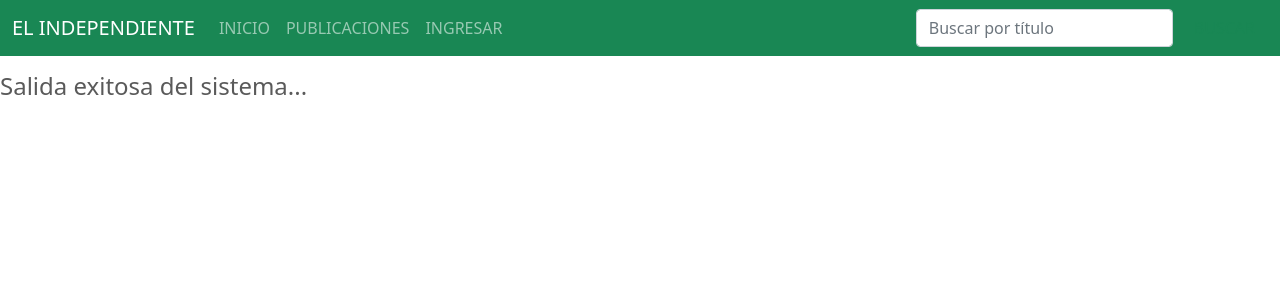
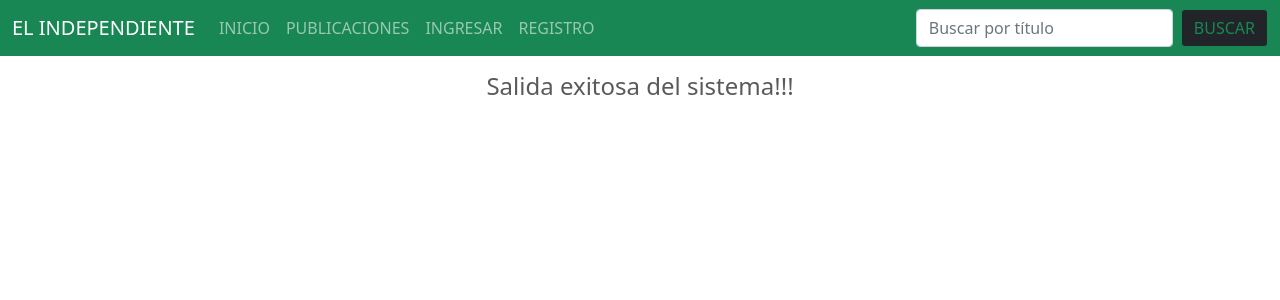
Before and after one commit to Abrahamv19/Blog_Economico_Python_Hugo_Vasquez, a Django app: page /logout/ in a window 1280 px wide. Shown: the top 300 px of the page. Run offline with Django 4.2, Linux system fonts and the light colour scheme; some libraries are stand-ins or nearby versions.

Commit message:
Agrego clases  login, signup y logout

```diff
--- a/BlogEconomico/templates/BlogEconomico/base.html
+++ b/BlogEconomico/templates/BlogEconomico/base.html
@@ -77,11 +77,14 @@
           <li class="nav-item">
             <a class="nav-link" href="{% url 'login' %}">INGRESAR</a>
           </li>
+          <li class="nav-item">
+            <a class="nav-link" href="{% url 'signup' %}">REGISTRO</a>
+          </li>
           {% endif %}
         </ul>
         <form action="{% url 'blog-search' %}" class="d-flex">
           <input class="form-control me-2" name="criterio" type="search" placeholder="Buscar por título" aria-label="Search">
-          <button class="btn btn-outline-success" type="submit">BUSCAR</button>
+          <button class="btn btn-dark btn-outline-success" type="submit">BUSCAR</button>
         </form>
       </div>
     </div>
--- a/BlogEconomico/templates/BlogEconomico/blog_detail.html
+++ b/BlogEconomico/templates/BlogEconomico/blog_detail.html
@@ -5,9 +5,11 @@
 <ul>
     <br>
     <li>
-        <h6>Id de publicacion: {{blog.id}}</h6> <br> <h4>{{blog.title}}</h4> <br> <h5>{{blog.subtitle}}</h5> <br> <p>{{blog.description}}</p> <br> <h6>{{blog.date}}</h6> <br> <h6>Autor: {{blog.publisher}}</h6>
+        <div class="col col-12" style="text-align: center;">
+        <h6>Id de publicacion: {{blog.id}}</h6> <br> <h4>{{blog.title}}</h4> <br> <h5>{{blog.subtitle}}</h5> <br> <img height="256px" src="{{blog.image_url}}">   <br> <br> <p class="lead" style="text-align: left;">{{blog.description}}</p> <br> <h6>{{blog.date}}</h6> <br> <h6>Autor: {{blog.publisher}}</h6>
         <a class="btn btn-primary"href="">Actualizar</a>
         <a class="btn btn-danger"href="">Borrar</a>
+       </div>
     </li>
 </ul>
 {% endblock %}
--- a/BlogEconomico/templates/BlogEconomico/blog_form.html
+++ b/BlogEconomico/templates/BlogEconomico/blog_form.html
@@ -2,7 +2,7 @@
 {% load static %}
 
 {% block main %}
-<form method="post">
+<form method="post" enctype="multipart/form-data">
     {% csrf_token %}
     {{form.as_p}}
     <input type="submit" value="Actualizar">
--- a/BlogEconomico/templates/registration/logout.html
+++ b/BlogEconomico/templates/registration/logout.html
@@ -3,5 +3,5 @@
 
 {% block main %}
 <br>
-<h4>Salida exitosa del sistema...</h4>
+<h4 class="d-flex justify-content-center">Salida exitosa del sistema!!!</h4>
 {% endblock %}
--- a/BlogEconomico/views.py
+++ b/BlogEconomico/views.py
@@ -51,7 +51,7 @@ class BlogSearch(ListView):
     model = Blog
     context_object_name = "blogs"
 
-    def getqueryset(self):
+    def get_queryset(self):
         criterio = self.request.GET.get("criterio")
         result = Blog.objects.filter(title__icontains=criterio).all()
         return result
```
Also changed, not shown: media/posts/CrisisEspana.jpeg (added), media/posts/EconomiaChina.jpeg (added), media/posts/Imagen_FED1.jpeg (added), media/posts/InflacionColombia.png (added), media/posts/Petroleo.jpeg (added).
